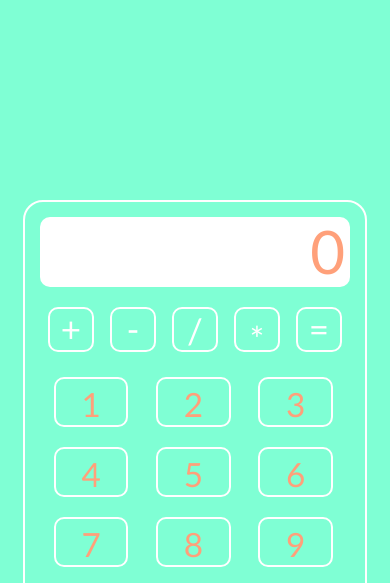
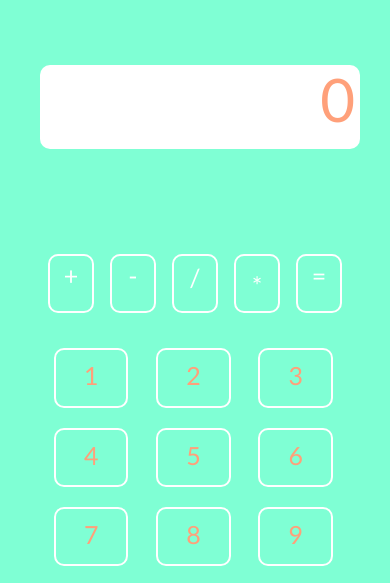
Before and after one commit to Z4CHx/calculator-app-freeCodeCamp, a plain HTML site: page index.html in a window 390 px wide. Shown: the top 583 px of the page. Drawn offline with nearby package versions, Linux system fonts and the light colour scheme.

Commit message:
add mobile styling
styled against iPhone 6s

```diff
--- a/index.html
+++ b/index.html
@@ -8,9 +8,10 @@
   integrity="sha256-hwg4gsxgFZhOsEEamdOYGBf13FyQuiTwlAQgxVSNgt4="
   crossorigin="anonymous"></script>
 		<script src="main.js"></script>
-
+        <meta name="viewport" content="width=device-width, initial-scale=1">
 	</head>
 	<body>
+        <div id="wrapper" class="clearfix">
             <div id="calculator" class="clearfix">
                 <div id="display">0</div>
                 <div id="operators">
@@ -35,5 +36,6 @@
                     <a id="clearall">AC</a>
                 </div>
             </div>
+        </div>
 	</body>
 </html>
--- a/main.js
+++ b/main.js
@@ -1,3 +1,4 @@
+document.addEventListener("touchstart", function(){}, true);
 $(document).ready(function(){
 
     var a = "";
--- a/style.css
+++ b/style.css
@@ -4,6 +4,10 @@ body, div, a {
     font-family:"Trebuchet MS", Arial, Helvetica, sans-serif;
     cursor: pointer;
     background-color: aquamarine
+}
+
+* {
+    tap-highlight-color: transparent;
 }
 
 .clearfix {
@@ -96,3 +100,90 @@ a:hover{
     -webkit-transition:.25s;
     transition: .25s;
 }
+
+
+
+
+
+
+
+
+
+
+
+@media screen and (max-width: 768px) {
+
+
+    #wrapper {
+        position: relative;
+    }
+
+
+    #calculator {
+        position: relative;
+        background-color: none;
+        height: 90vh;
+        margin: 0 auto;
+        border: none;
+
+    }
+
+    #display {
+        position: relative;
+        height: 10vh;
+        width: 100%;
+        margin: 50px auto;
+        background-color:white;
+        margin-bottom: 5px;
+        text-align: right;
+        font-size: 60px;
+        padding: 0 5px;
+        border-radius: 10px;
+        color: lightsalmon;
+    }
+
+    #numbers, #operators {
+        margin: auto;
+    }
+
+    #numbers a, #operators a {
+        margin: auto;
+        box-sizing: border-box;
+    }
+
+    #operators a {
+        display: block;
+        width: 15%;
+        height: 7vh;
+        float: left;
+        text-decoration: none;
+        color: white;
+        text-align: center;
+        font-size: 25px;
+        padding: 2px;
+        margin: 100px 2.5% 25px 2.5%;
+        border-radius: 10px;
+        border: 2px solid white;
+        line-height: 35px;
+    }
+
+    #numbers a {
+        display: block;
+        width: 24%;
+        height: 7vh;
+        float: left;
+        text-decoration: none;
+        color: lightsalmon;
+        text-align: center;
+        font-size: 25px;
+        padding: 10px;
+        margin: 10px 4.5%;
+        border: 2px solid white;
+        border-radius: 10px;
+        line-height: 30px;
+        -webkit-transition:.25s;
+        transition: .25s;
+    }
+
+
+}
```
Lines whose indentation alone changed are shown as unchanged.
